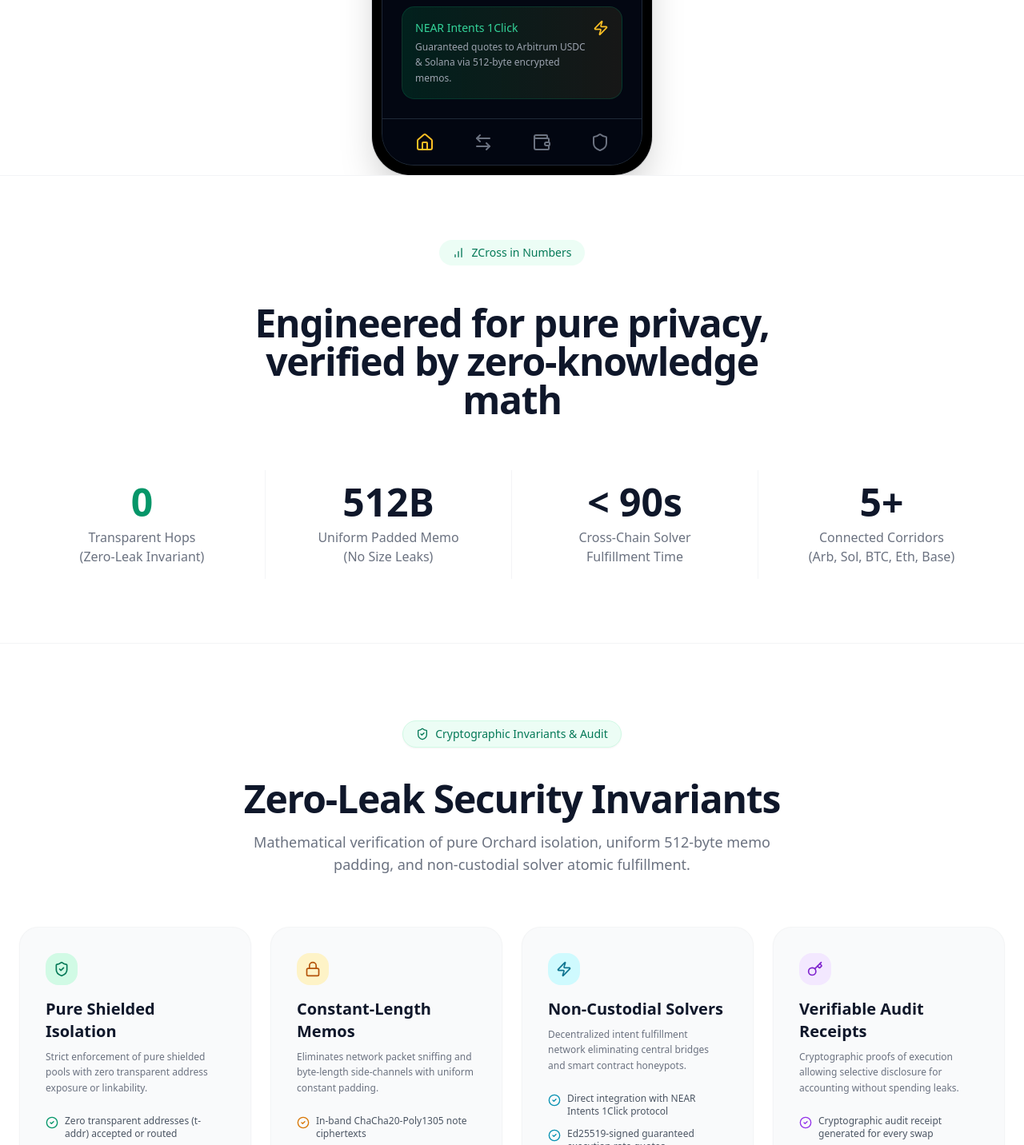
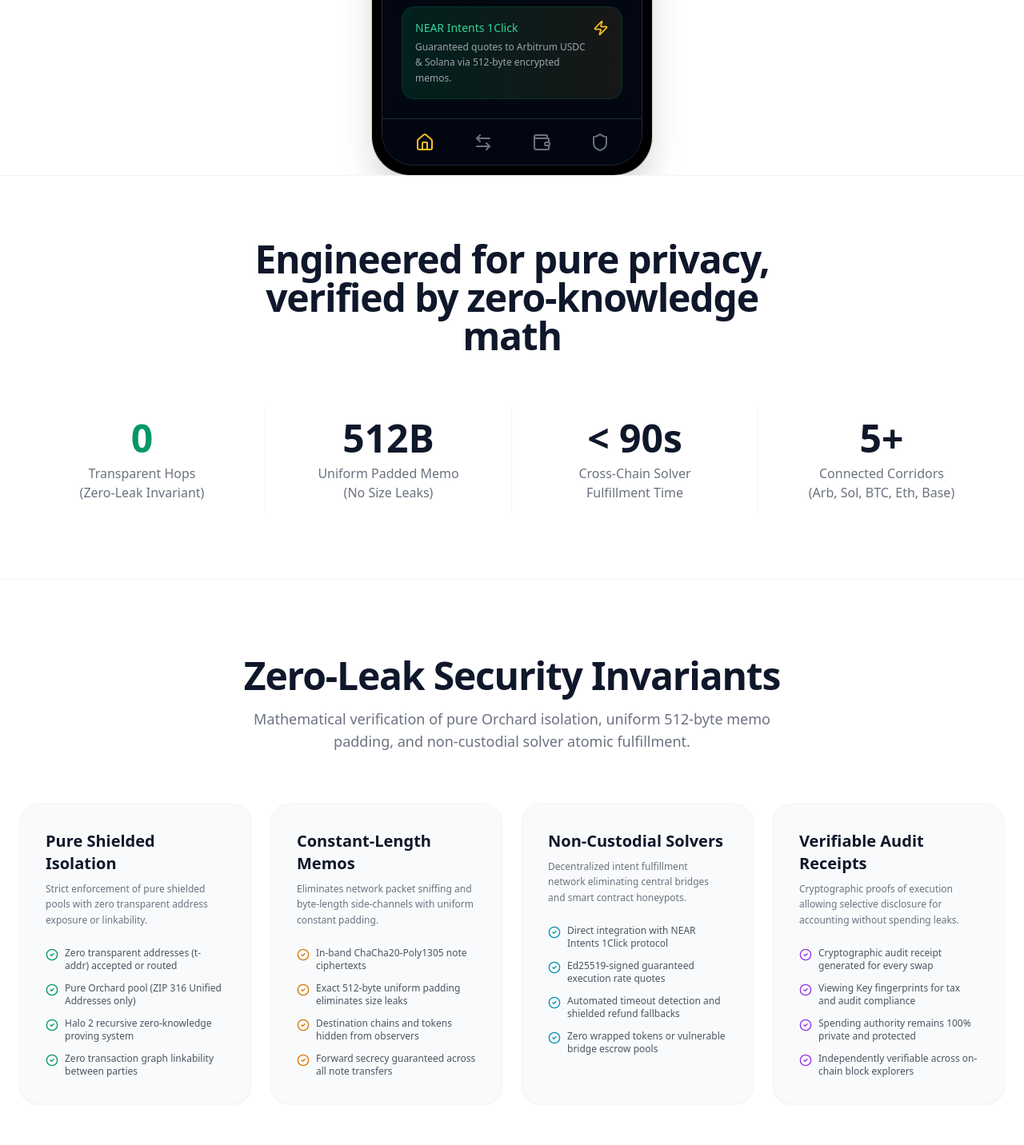
Before and after one commit to Blackwrld04/ZCross, a Next.js app: page / in a window 1280 px wide. Shown: the part 1054-2486 px from the top of the page at 80% size. Built offline with nearby package versions, Linux system fonts and the light colour scheme.

Commit message:
Remove ZCross in Numbers, Cryptographic Invariants badge, and pillar card icons

```diff
--- a/src/components/LandingPage.tsx
+++ b/src/components/LandingPage.tsx
@@ -32,14 +32,11 @@
   Shield,
   Zap,
   CheckCircle2,
-  Lock,
   ExternalLink,
   Terminal,
   Layers,
   Cpu,
   X,
-  ShieldCheck,
-  Key,
 } from 'lucide-react';
 
 interface LandingPageProps {
@@ -353,13 +350,6 @@
       {/* Stats Section */}
       <section className="py-20 bg-white border-t border-gray-100">
         <div className="max-w-7xl mx-auto px-6">
-          <div className="flex justify-center mb-12">
-            <span className="inline-flex items-center gap-2 bg-emerald-50 text-emerald-700 px-4 py-1.5 rounded-full text-sm font-medium">
-              <BarChart className="w-4 h-4" />
-              ZCross in Numbers
-            </span>
-          </div>
-
           <h2 className="text-3xl md:text-5xl font-semibold text-center tracking-tight mb-16 max-w-2xl mx-auto text-slate-900">
             Engineered for pure privacy,<br />
             verified by zero-knowledge math
@@ -397,13 +387,6 @@
       {/* Zero-Leak Security Invariants & Cryptographic Audit Section */}
       <section id="audit-invariants" className="py-24 bg-white border-t border-gray-100">
         <div className="max-w-7xl mx-auto px-6">
-          <div className="flex justify-center mb-10">
-            <span className="inline-flex items-center gap-2 bg-emerald-50 border border-emerald-100 text-emerald-700 px-4 py-1.5 rounded-full text-sm font-medium shadow-sm">
-              <ShieldCheck className="w-4 h-4" />
-              Cryptographic Invariants &amp; Audit
-            </span>
-          </div>
-
           <div className="text-center mb-16">
             <h2 className="text-3xl md:text-5xl font-semibold tracking-tight mb-4 text-slate-900">
               Zero-Leak Security Invariants
@@ -417,9 +400,6 @@
           <div className="grid grid-cols-1 md:grid-cols-2 lg:grid-cols-4 gap-6">
             {/* 1. Pure Shielded Isolation */}
             <div className="bg-gray-50 rounded-3xl p-8 border border-gray-100/80 shadow-sm hover:shadow-md transition">
-              <div className="w-10 h-10 rounded-2xl bg-emerald-100 text-emerald-700 flex items-center justify-center mb-4">
-                <ShieldCheck className="w-5 h-5" />
-              </div>
               <h3 className="text-xl font-semibold text-slate-900 mb-2">Pure Shielded Isolation</h3>
               <p className="text-xs text-gray-500 font-light mb-6 leading-relaxed">
                 Strict enforcement of pure shielded pools with zero transparent address exposure or linkability.
@@ -446,9 +426,6 @@
 
             {/* 2. Metadata Defense */}
             <div className="bg-gray-50 rounded-3xl p-8 border border-gray-100/80 shadow-sm hover:shadow-md transition">
-              <div className="w-10 h-10 rounded-2xl bg-amber-100 text-amber-700 flex items-center justify-center mb-4">
-                <Lock className="w-5 h-5" />
-              </div>
               <h3 className="text-xl font-semibold text-slate-900 mb-2">Constant-Length Memos</h3>
               <p className="text-xs text-gray-500 font-light mb-6 leading-relaxed">
                 Eliminates network packet sniffing and byte-length side-channels with uniform constant padding.
@@ -475,9 +452,6 @@
 
             {/* 3. Non-Custodial Solvers */}
             <div className="bg-gray-50 rounded-3xl p-8 border border-gray-100/80 shadow-sm hover:shadow-md transition">
-              <div className="w-10 h-10 rounded-2xl bg-cyan-100 text-cyan-700 flex items-center justify-center mb-4">
-                <Zap className="w-5 h-5" />
-              </div>
               <h3 className="text-xl font-semibold text-slate-900 mb-2">Non-Custodial Solvers</h3>
               <p className="text-xs text-gray-500 font-light mb-6 leading-relaxed">
                 Decentralized intent fulfillment network eliminating central bridges and smart contract honeypots.
@@ -504,9 +478,6 @@
 
             {/* 4. Verifiable Receipts */}
             <div className="bg-gray-50 rounded-3xl p-8 border border-gray-100/80 shadow-sm hover:shadow-md transition">
-              <div className="w-10 h-10 rounded-2xl bg-purple-100 text-purple-700 flex items-center justify-center mb-4">
-                <Key className="w-5 h-5" />
-              </div>
               <h3 className="text-xl font-semibold text-slate-900 mb-2">Verifiable Audit Receipts</h3>
               <p className="text-xs text-gray-500 font-light mb-6 leading-relaxed">
                 Cryptographic proofs of execution allowing selective disclosure for accounting without spending leaks.
```
